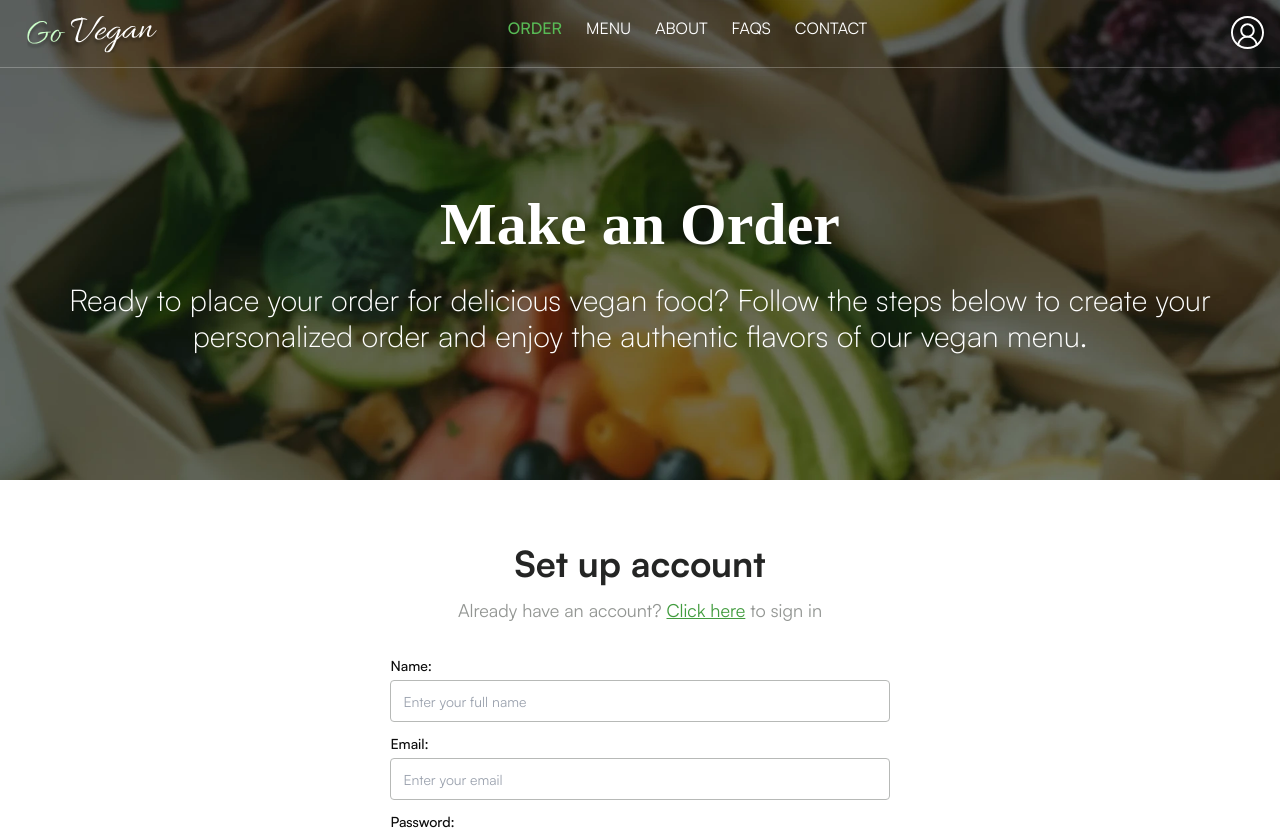
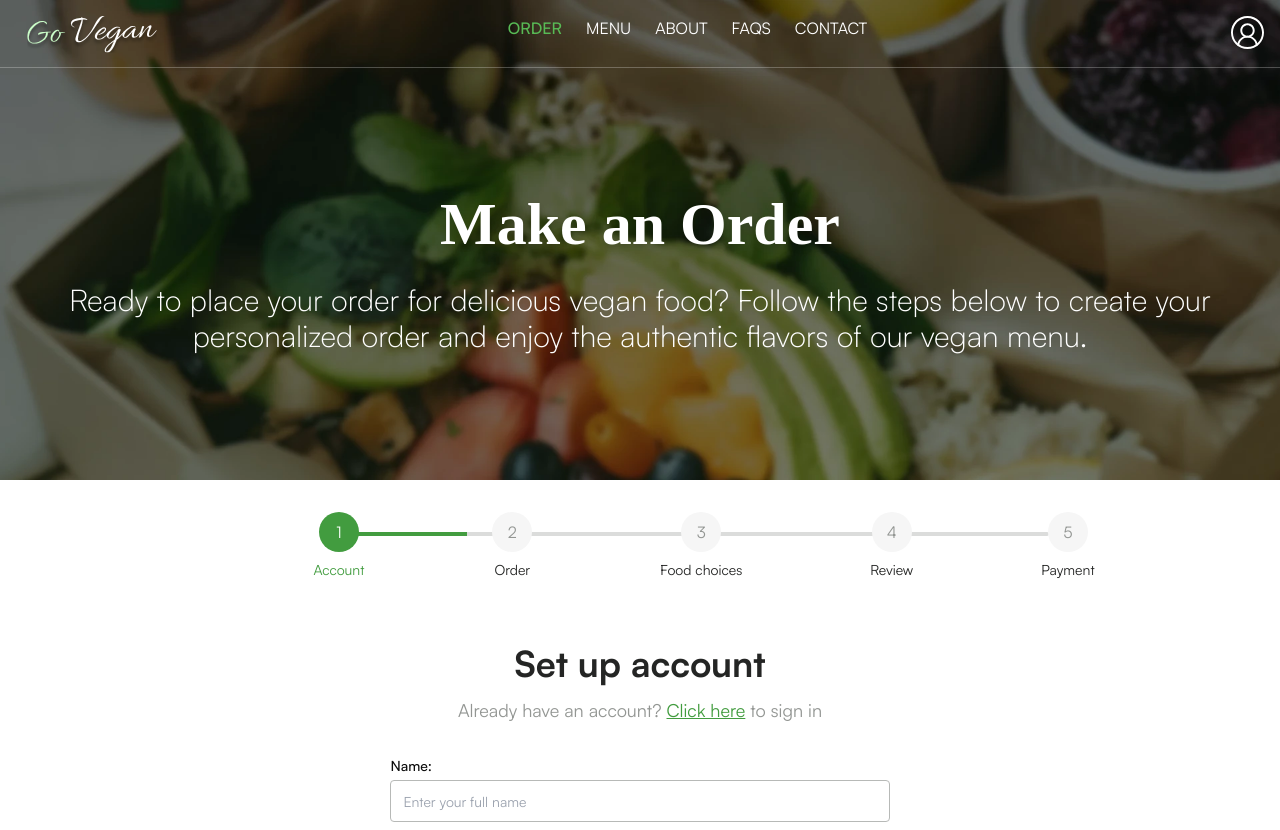
Before and after one commit to FausioPaco/go-vegan, a React (Vite) app: page /order in a window 1280 px wide. Shown: the top 830 px of the page. Built offline with nearby package versions, Linux system fonts and the light colour scheme.

Commit message:
fix: display current step if less or equal to the 5th step

```diff
--- a/src/components/modules/order/OrderForm.tsx
+++ b/src/components/modules/order/OrderForm.tsx
@@ -48,7 +48,7 @@ const OrderForm = () => {
     setStepsTaken((prevStepsTaken) => [...prevStepsTaken, 5]);
 
     dispatch(clearCart());
-  }, []);
+  }, [dispatch]);
 
   const handleNavigate = () => {
     navigate('/');
@@ -57,7 +57,7 @@ const OrderForm = () => {
 
   return (
     <div className="my-8">
-      {currentStep > 5 && (
+      {currentStep <= 5 && (
         <Stepper
           value={(currentStep / options.length) * 100}
           max={100}
```
